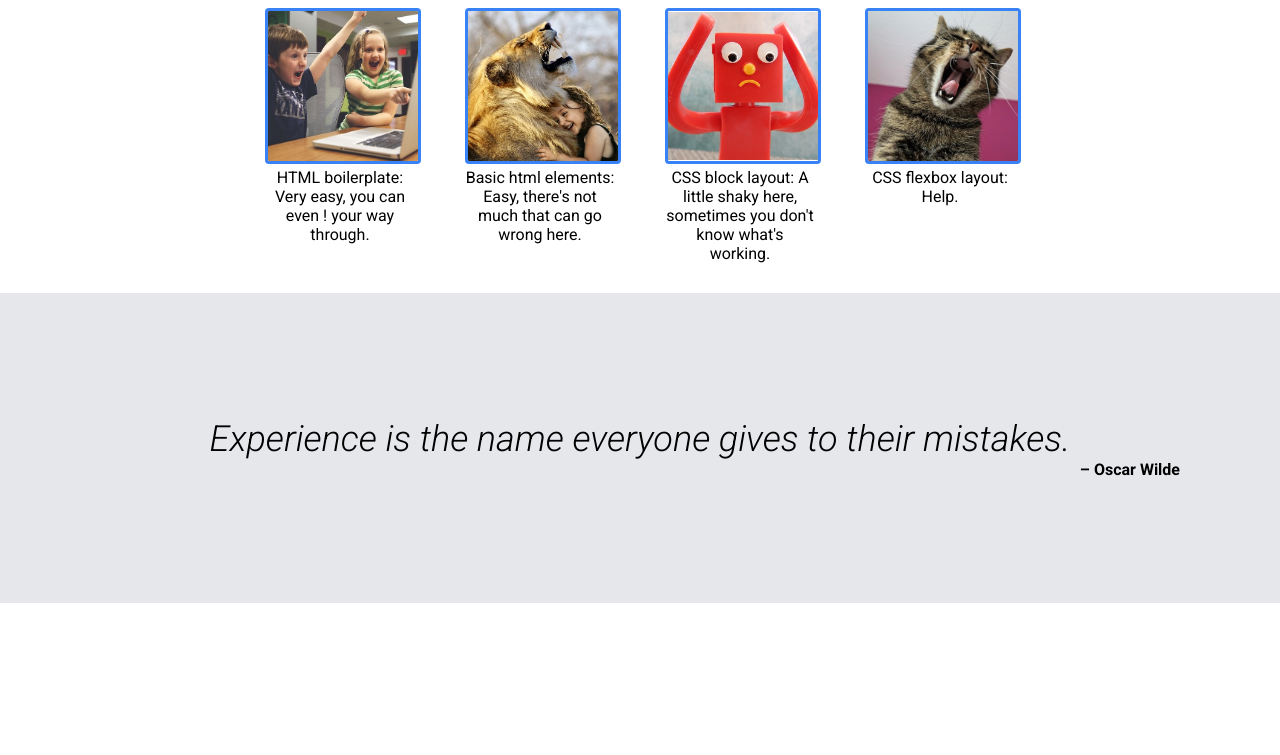
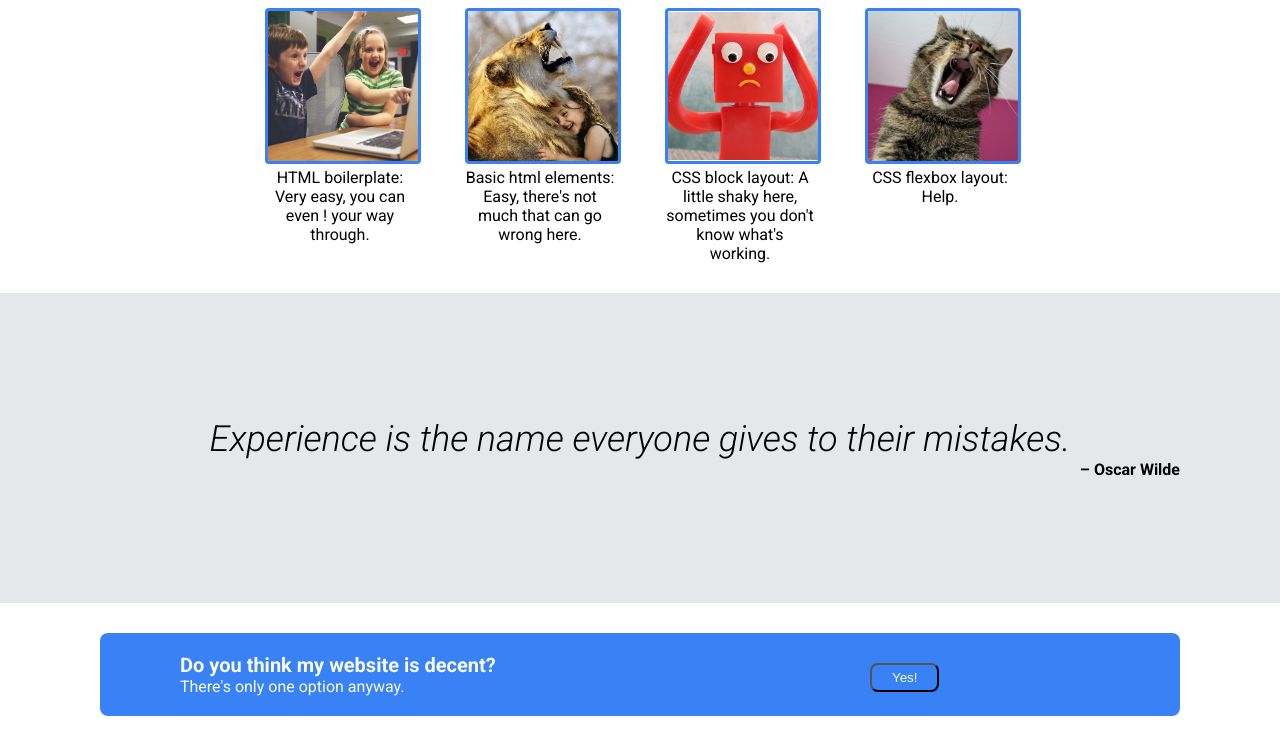
Before and after one commit to gongyuannn/landing-page, a plain HTML site: page index.html in a window 1280 px wide. Shown: the part 459-1214 px from the top of the page. Before the commit the page ends 1062 px from the top, so only its background shows below. Drawn offline with Linux system fonts and the light colour scheme.

Commit message:
Add 'Call to Action' html and css

```diff
--- a/index.html
+++ b/index.html
@@ -67,6 +67,20 @@
         <div class="quoteauthor">– Oscar Wilde</div>
     </div>
 
+    <!-- Paused at refining CTA segment, to center and align the content -->
+    <div class="cta">
+        <div class="ctacontainer">
+            <div class="left-cta">
+                <div class="ctatext1">Do you think my website is decent?</div>
+                <div class="ctatext2">There's only one option anyway.</div>
+            </div>
+
+            <div class="right-cta">
+                <button>Yes!</button>
+            </div>
+        </div>
+    </div>
+
     </body>
 
 </html>
--- a/styles.css
+++ b/styles.css
@@ -66,7 +66,6 @@ a {
     width: 100%;
 }
 
-
 .left-hero {
     flex: 1;
 }
@@ -107,6 +106,7 @@ button {
 .midsection {
     padding-bottom: 30px;
 }
+
 .midtitle {
     font-size: 36px;
     font-weight: 900;
@@ -152,3 +152,34 @@ button {
     align-self: flex-end;
     font-weight: 700;
 }
+
+.cta {
+    padding: 30px 100px;
+    height: 250px;
+}
+
+.ctacontainer {
+    display: flex;
+    background-color: #3882F6;
+    /* margin: auto 0; */
+    padding: 20px 80px;
+    border-radius: 8px;
+}
+
+.left-cta {
+    flex: 3;
+}
+
+.ctatext1 {
+    font-size: 20px;
+    font-weight: 700;
+    color:  #F9FAF8;
+}
+
+.ctatext2 {
+    color: #F9FAF8;
+}
+
+.right-cta {
+    flex: 1;
+}
```
